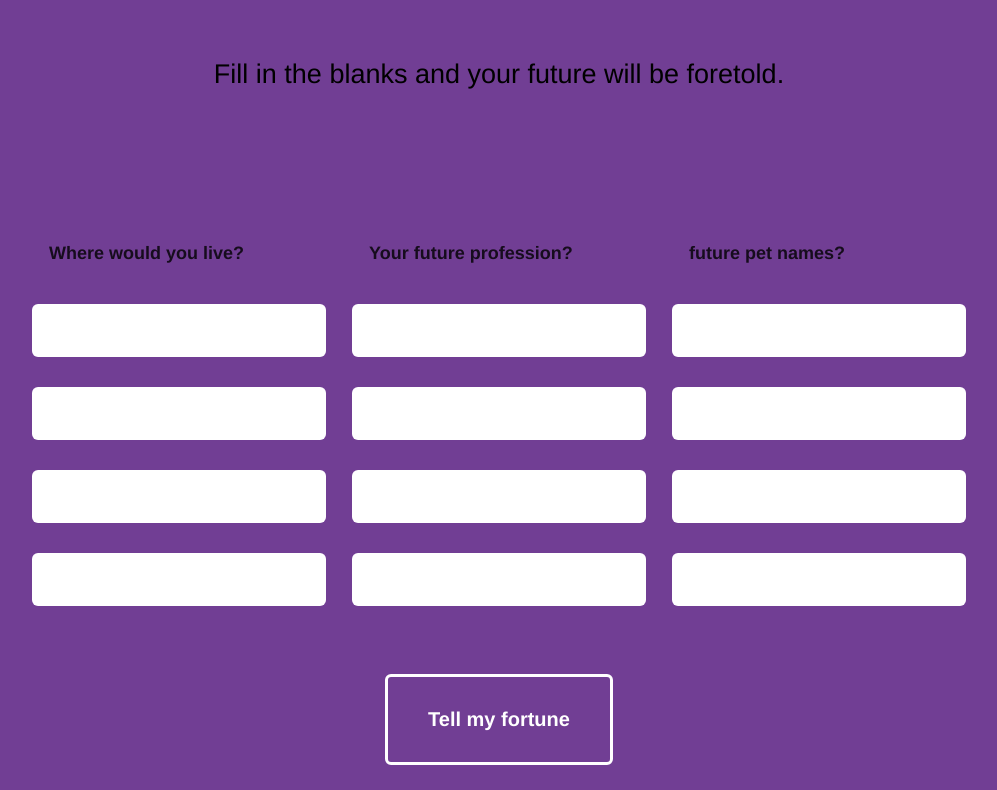
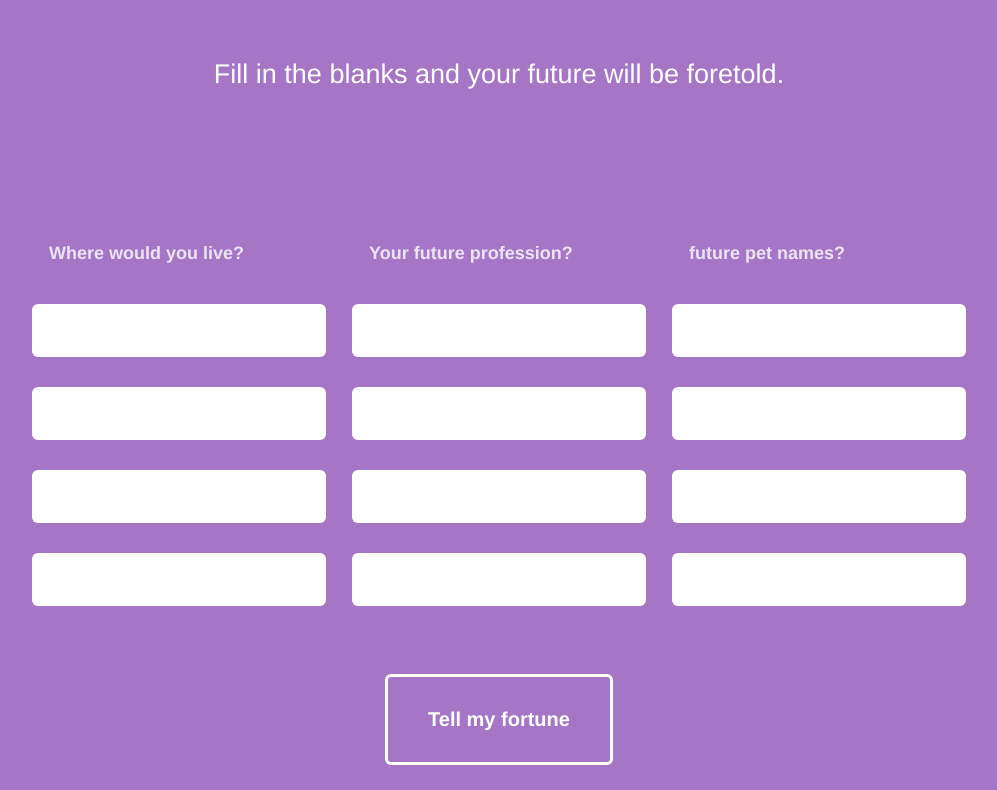
Before and after one commit to noodlepeepz/MASH-Game, a plain HTML site: page intel.html in a window 1280 px wide. Shown: the part 154-944 px from the top of the page, without its empty margins (141-1138 px from the left). Drawn offline with Linux system fonts and the light colour scheme.

Commit message:
changed colors of site

```diff
--- a/style.css
+++ b/style.css
@@ -1,7 +1,7 @@
 /* Body styling */
 body {
-  background: #713e94;
-  color: #COCOCO;
+  background: #a576c5;
+  color: #ffffff;
   font-family: Helvetica, Arial;
   font-size: 27px;
   font-weight: 300;
```
